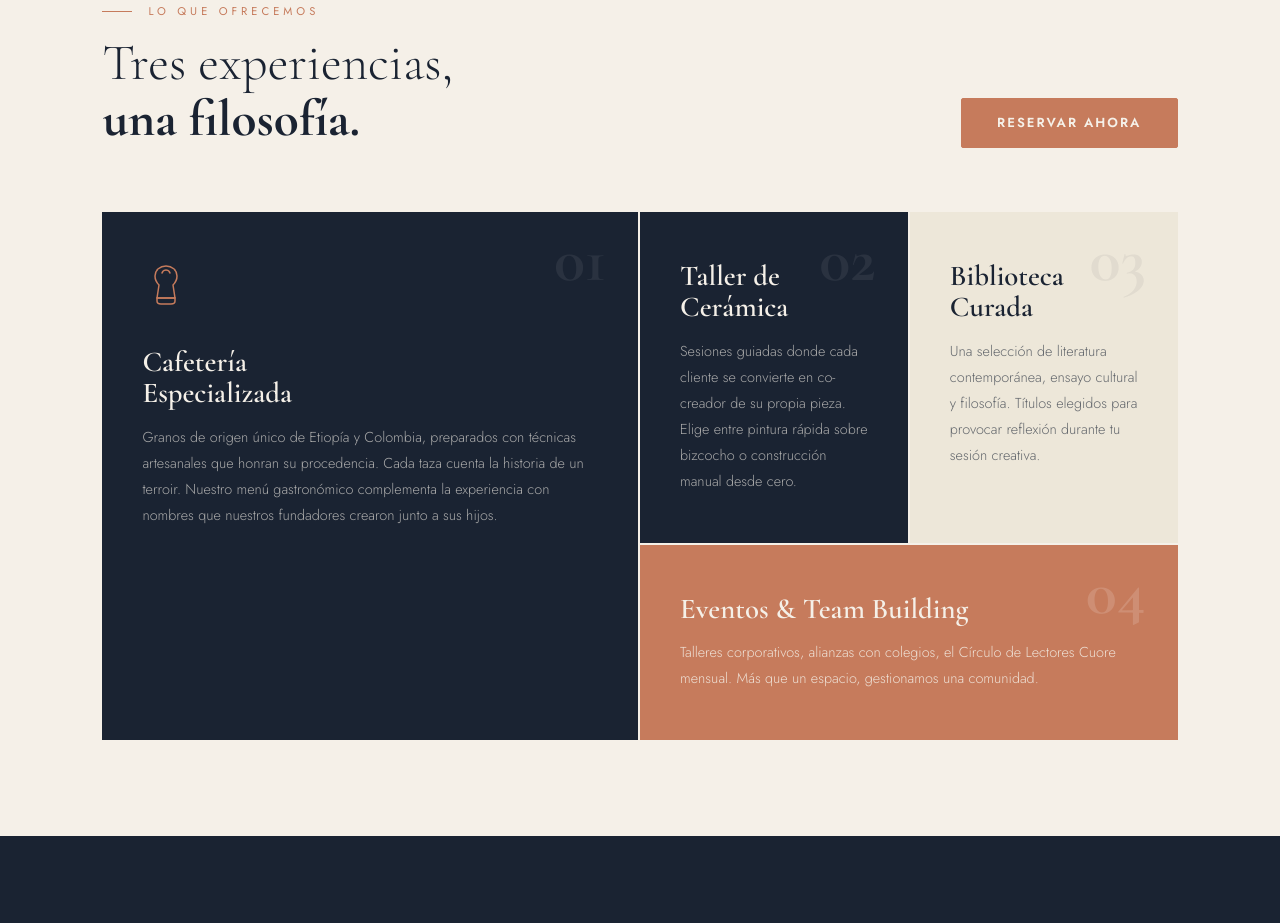
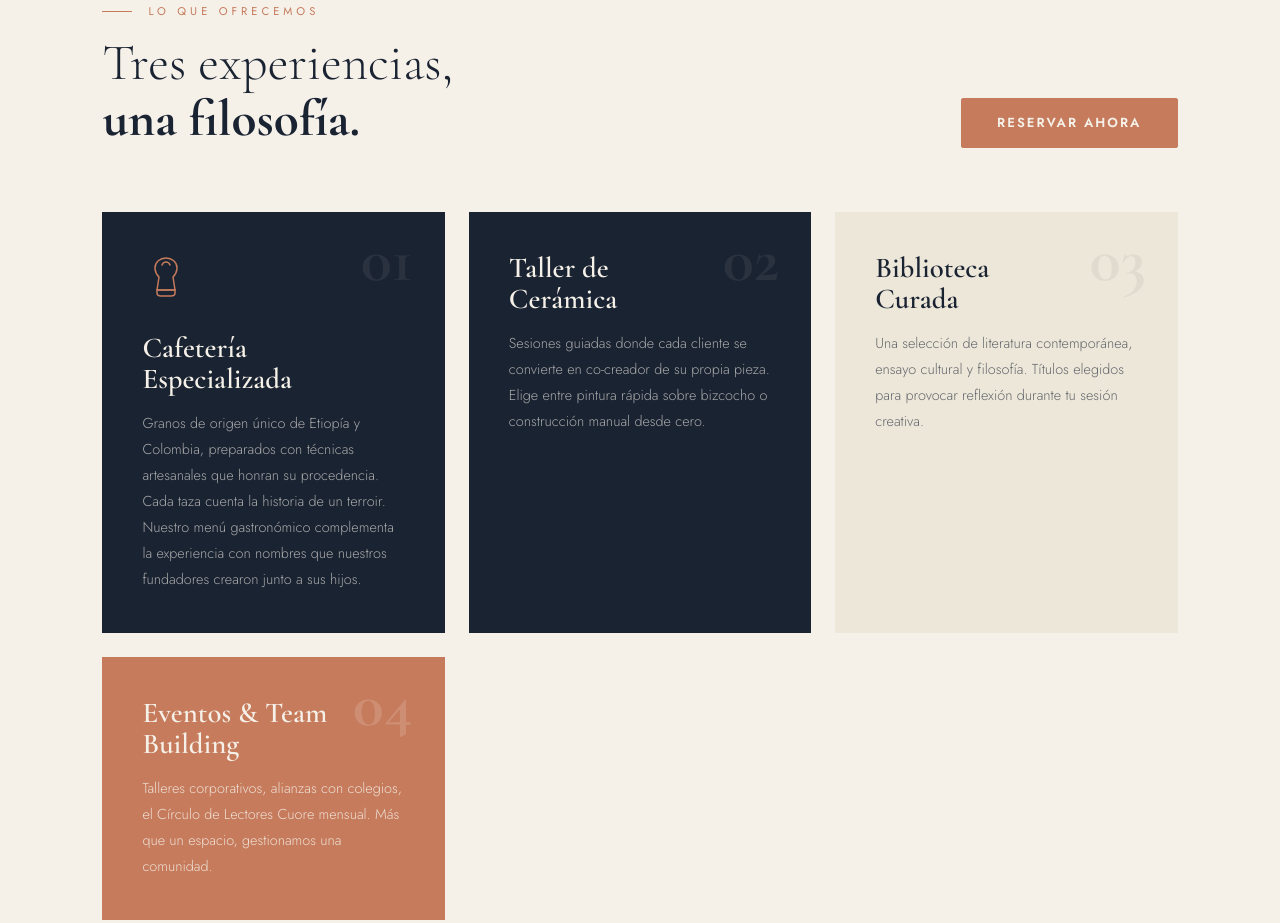
Before and after one commit to asaeltapro/kroma-cuore, a plain HTML site: page index.html in a window 1280 px wide. Shown: the part 2017-2940 px from the top of the page. Drawn offline with nearby package versions, Linux system fonts and the light colour scheme.

Commit message:
Update index.html

```diff
--- a/index.html
+++ b/index.html
@@ -391,21 +391,25 @@
 
         .exp-grid {
             display: grid;
-            grid-template-columns: 2fr 1fr 1fr;
-            grid-template-rows: auto auto;
-            gap: 2px;
+            grid-template-columns: repeat(auto-fit, minmax(280px, 1fr));
+            gap: 1.5rem;
         }
 
         .exp-card {
             background: var(--navy);
-            padding: 3rem 2.5rem;
-            position: relative; overflow: hidden;
-            transition: transform 0.4s;
+            padding: 2.5rem;
+            position: relative;
+            overflow: hidden;
+            transition: all 0.4s ease;
             cursor: default;
+            display: flex;
+            flex-direction: column;
+            height: 100%;
+            /* Resetea spans previos e inline styles para asegurar el flujo responsive */
+            grid-column: auto !important;
+            grid-row: auto !important;
         }
-        .exp-card:hover { transform: scale(0.99); }
-
-        .exp-card.tall { grid-row: span 2; }
+        .exp-card:hover { transform: translateY(-5px); box-shadow: 0 12px 30px rgba(0,0,0,0.2); }
         .exp-card.light { background: var(--cream-dk); }
         .exp-card.terra { background: var(--terra); }
 
@@ -865,6 +869,7 @@
             .footer-top { grid-template-columns: 1fr; }
             .stamps { grid-template-columns: repeat(5,1fr); }
         }
+
     </style>
 </head>
 <body>
```
